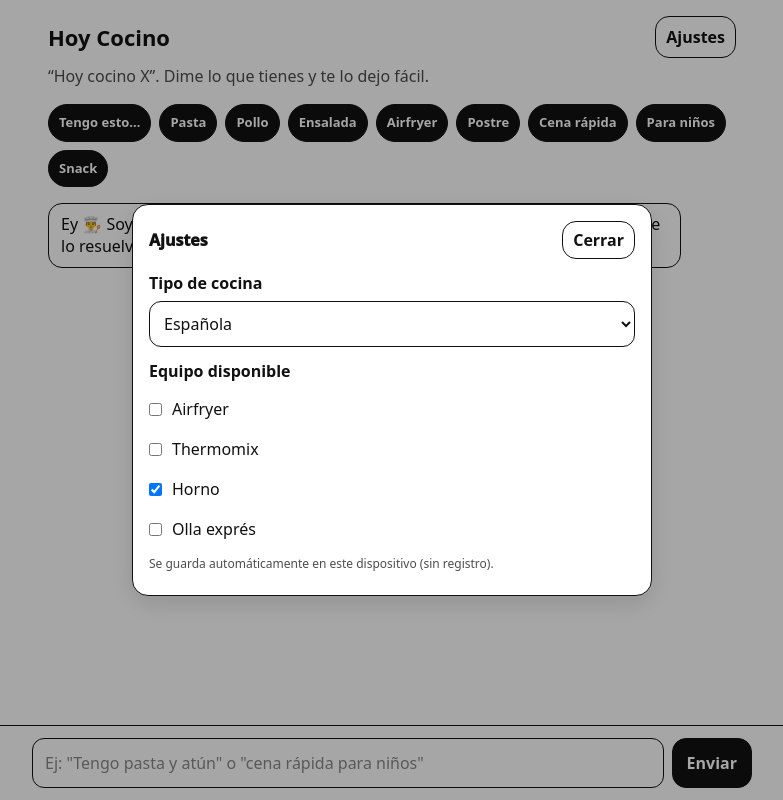
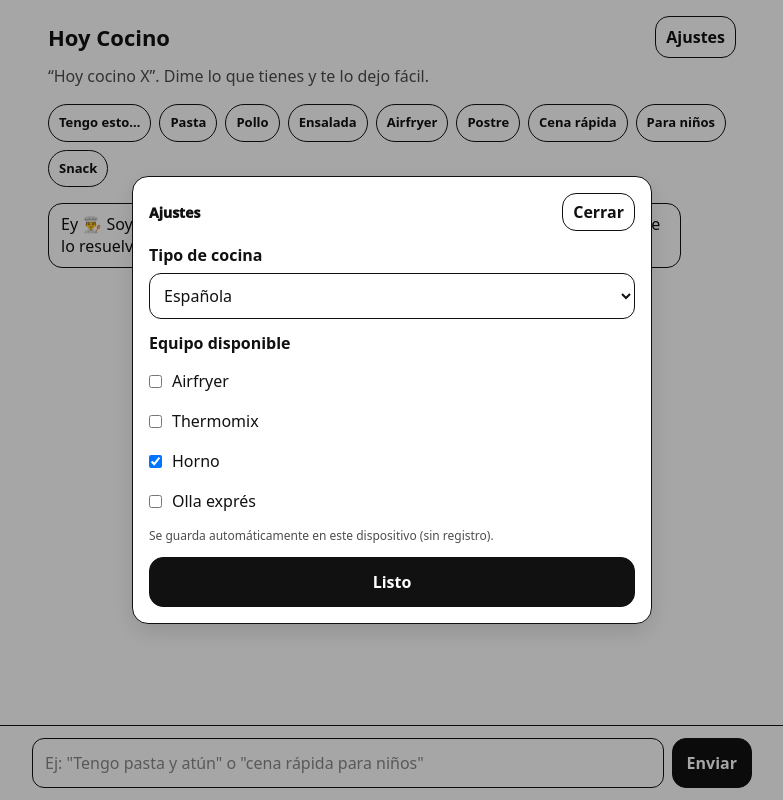
Before and after one commit to lucashel-design/lucca-fuerte-cocina, a Next.js app: page / in a window 1280 px wide. Both pictures are taken after a click on the button "Ajustes". Shown: the whole page, without its empty margins (248-1031 px from the left). Built offline with nearby package versions, Linux system fonts and the light colour scheme.

Commit message:
crear y aplicar chip home

```diff
--- a/src/app/page.tsx
+++ b/src/app/page.tsx
@@ -1,9 +1,9 @@
 "use client";
 
 import { useEffect, useRef, useState } from "react";
-import Card from "@/src/components/ui/Card";
 import Button from "@/src/components/ui/Button";
 import Modal from "@/src/components/ui/Modal";
+import Chip from "@/src/components/ui/Chip";
 
 type Msg = { role: "user" | "assistant"; content: string };
 
@@ -122,7 +122,6 @@ export default function HomePage() {
           { role: "assistant", content: `⚠️ Error: ${data?.error || "Algo falló"}` },
         ]);
       } else {
-        // Nota: si tu /api/recipe devuelve receta y no "text", aquí podrías ajustar.
         setMessages((prev) => [...prev, { role: "assistant", content: String(data?.text || "") }]);
       }
     } catch (e: any) {
@@ -211,9 +210,8 @@ export default function HomePage() {
       {/* Quick */}
       <div style={{ display: "flex", flexWrap: "wrap", gap: 8, marginBottom: 16 }}>
         {quick.map((q) => (
-          <Button
+          <Chip
             key={q.label}
-            variant="primary"
             disabled={loading}
             onClick={() => {
               setPendingPrompt(q.text);
@@ -221,26 +219,15 @@ export default function HomePage() {
               setServings(2);
               setStylesOpen(true);
             }}
-            style={{
-              padding: "8px 10px",
-              borderRadius: 999,
-              fontSize: 13,
-              fontWeight: 900,
-              opacity: loading ? 0.6 : 1,
-            }}
+            style={{ padding: "8px 10px" }} // un pelín más compacto que el chip normal
           >
             {q.label}
-          </Button>
+          </Chip>
         ))}
       </div>
 
       {/* Modal estilos */}
-      <Modal
-        open={stylesOpen}
-        onClose={() => setStylesOpen(false)}
-        title="¿Qué estilo te apetece?"
-        maxWidth={520}
-      >
+      <Modal open={stylesOpen} onClose={() => setStylesOpen(false)} title="¿Qué estilo te apetece?" maxWidth={520}>
         <div style={{ display: "flex", flexWrap: "wrap", gap: 8, marginBottom: 12 }}>
           {STYLE_OPTIONS.map((s) => {
             const active = selectedStyles.includes(s);
@@ -377,30 +364,8 @@ export default function HomePage() {
         <div ref={bottomRef} />
       </div>
 
-      {/* Modal ajustes */}
-      {showSettings && (
-        <div
-          onClick={() => setShowSettings(false)}
-          style={{
-            position: "fixed",
-            inset: 0,
-            background: "rgba(0,0,0,0.35)",
-            display: "flex",
-            alignItems: "center",
-            justifyContent: "center",
-            padding: 16,
-            zIndex: 50,
-          }}
-        >
-          <div onClick={(e) => e.stopPropagation()} style={{ width: "100%", maxWidth: 520 }}>
-            <Card>
-              <div style={{ display: "flex", alignItems: "center", justifyContent: "space-between", marginBottom: 12 }}>
-                <div style={{ fontWeight: 950, fontSize: 16 }}>Ajustes</div>
-                <Button variant="secondary" onClick={() => setShowSettings(false)} style={{ padding: "6px 10px" }}>
-                  Cerrar
-                </Button>
-              </div>
-
+      {/* ✅ Modal ajustes (migrado a Modal) */}
+      <Modal open={showSettings} onClose={() => setShowSettings(false)} title="Ajustes" maxWidth={520}>
         <div style={{ marginBottom: 12 }}>
           <div style={{ fontWeight: 900, marginBottom: 6 }}>Tipo de cocina</div>
           <select
@@ -439,9 +404,7 @@ export default function HomePage() {
               <input
                 type="checkbox"
                 checked={prefs.equipment[key]}
-                      onChange={(e) =>
-                        setPrefs((p) => ({ ...p, equipment: { ...p.equipment, [key]: e.target.checked } }))
-                      }
+                onChange={(e) => setPrefs((p) => ({ ...p, equipment: { ...p.equipment, [key]: e.target.checked } }))}
               />
               <span style={{ color: "var(--fg)" }}>{label}</span>
             </label>
@@ -451,10 +414,14 @@ export default function HomePage() {
             Se guarda automáticamente en este dispositivo (sin registro).
           </div>
         </div>
-            </Card>
+
+        {/* Extra UX móvil: botón grande para cerrar abajo */}
+        <div style={{ marginTop: 12 }}>
+          <Button variant="primary" onClick={() => setShowSettings(false)} style={{ width: "100%" }}>
+            Listo
+          </Button>
         </div>
-        </div>
-      )}
+      </Modal>
 
       {/* Barra fija abajo */}
       <div
--- /dev/null
+++ b/src/components/ui/Chip.tsx
@@ -0,0 +1,31 @@
+"use client";
+
+import React from "react";
+
+type ChipProps = {
+  children: React.ReactNode;
+  active?: boolean;
+  onClick?: () => void;
+  disabled?: boolean;
+  style?: React.CSSProperties;
+};
+
+export default function Chip({ children, active = false, onClick, disabled = false, style }: ChipProps) {
+  const base: React.CSSProperties = {
+    border: "var(--border)",
+    borderRadius: 999,
+    padding: "10px 12px",
+    fontSize: 13,
+    fontWeight: 900,
+    cursor: disabled ? "not-allowed" : "pointer",
+    opacity: disabled ? 0.6 : 1,
+    background: active ? "var(--fg)" : "var(--card)",
+    color: active ? "var(--bg)" : "var(--fg)",
+  };
+
+  return (
+    <button onClick={disabled ? undefined : onClick} disabled={disabled} style={{ ...base, ...style }}>
+      {children}
+    </button>
+  );
+}
```
Lines whose indentation alone changed are shown as unchanged.
